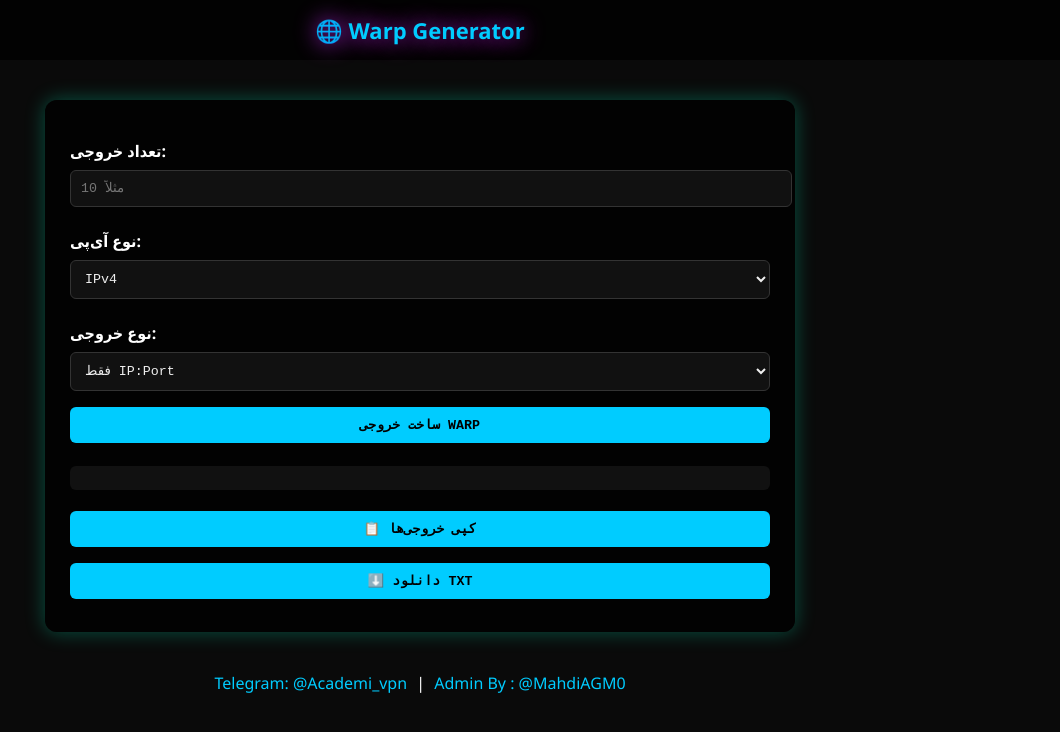
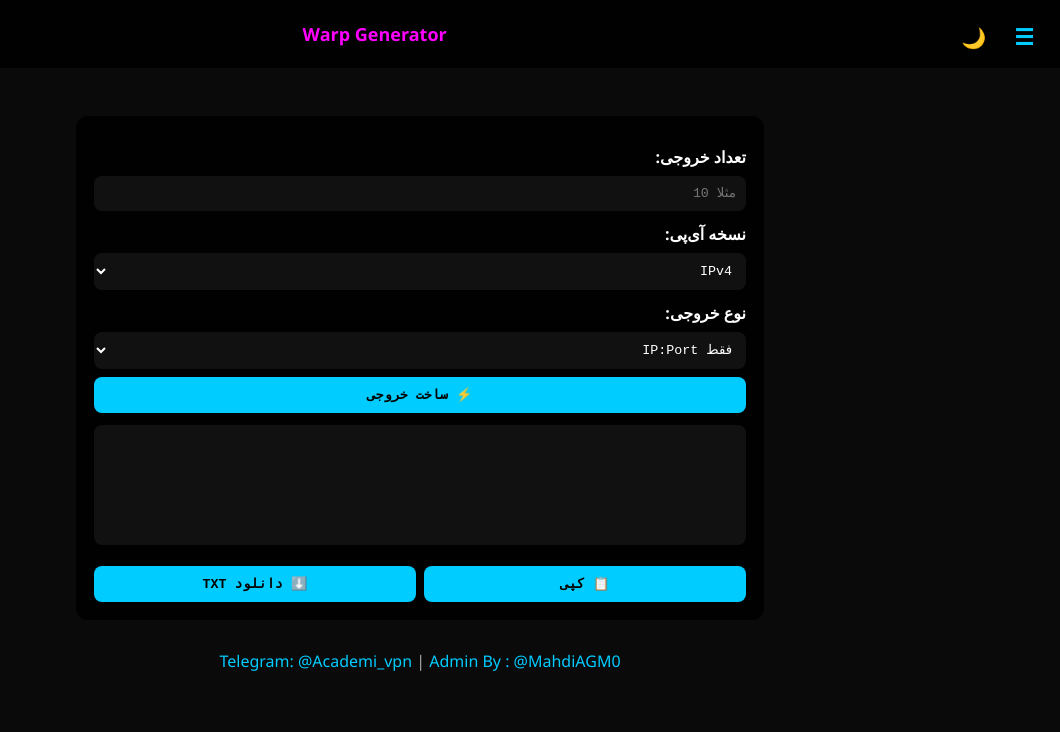
Before and after one commit to Academivpn73/Warp, a plain HTML site: page warp.html in a window 1280 px wide. Shown: the whole page, without its empty margins (220-1280 px from the left). Drawn offline with Linux system fonts and the light colour scheme.

Commit message:
Update warp.html

```diff
--- a/warp.html
+++ b/warp.html
@@ -1,178 +1,101 @@
 <!DOCTYPE html>
-<html lang="fa">
+<html lang="fa" dir="rtl">
 <head>
-  <meta charset="UTF-8">
-  <meta name="viewport" content="width=device-width, initial-scale=1.0">
+  <meta charset="utf-8"/><meta name="viewport" content="width=device-width,initial-scale=1"/>
   <title>Warp Generator - Academi VPN</title>
   <style>
-    body {
-      margin: 0;
-      padding: 0;
-      font-family: 'Segoe UI', Tahoma, Geneva, Verdana, sans-serif;
-      transition: background 0.5s, color 0.5s;
-      background: #0a0a0a;
-      color: #fff;
-    }
-    body.light {
-      background: #f5f5f5;
-      color: #222;
-    }
-
-    header {
-      padding: 15px 30px;
-      background: rgba(0, 0, 0, 0.8);
-      text-align: center;
-      position: sticky;
-      top: 0;
-      z-index: 1000;
-    }
-    header h1 {
-      font-size: 22px;
-      color: #00ccff;
-      margin: 0;
-      animation: glow 2s infinite alternate;
-    }
-    @keyframes glow {
-      from { text-shadow: 0 0 10px #00ccff; }
-      to { text-shadow: 0 0 25px #ff00ff; }
-    }
-
-    .container {
-      max-width: 700px;
-      margin: 40px auto;
-      background: rgba(0,0,0,0.8);
-      padding: 25px;
-      border-radius: 12px;
-      box-shadow: 0 0 20px rgba(0,255,200,0.3);
-    }
-
-    label {
-      display: block;
-      margin-top: 15px;
-      font-weight: bold;
-    }
-    input, select, button, textarea {
-      width: 100%;
-      margin: 8px 0;
-      padding: 10px;
-      border-radius: 6px;
-      border: none;
-      font-family: monospace;
-    }
-    input, select, textarea {
-      background: #111;
-      color: #eee;
-      border: 1px solid #333;
-    }
-    button {
-      background: #00ccff;
-      color: #000;
-      font-weight: bold;
-      cursor: pointer;
-      transition: 0.3s;
-    }
-    button:hover {
-      background: #ff00ff;
-      color: #fff;
-    }
-
-    pre {
-      background: #111;
-      padding: 12px;
-      border-radius: 6px;
-      white-space: pre-wrap;
-      word-break: break-word;
-      color: #eee;
-      margin-top: 15px;
-    }
-
-    .footer {
-      text-align: center;
-      margin-top: 25px;
-    }
-    .footer a {
-      color: #00ccff;
-      text-decoration: none;
-      margin: 0 5px;
-    }
+    :root{--bg:#0a0a0a;--panel:rgba(0,0,0,0.85);--accent:#00ccff;--header-h:68px}
+    *{box-sizing:border-box} body{margin:0;padding:0;font-family:Segoe UI;background:var(--bg);color:#fff;transition:background .3s,color .3s} body.light{background:#f5f5f5;color:#222}
+    header{position:fixed;top:0;left:0;right:0;height:var(--header-h);display:flex;align-items:center;justify-content:flex-start;padding:0 16px;background:var(--panel);z-index:1200}
+    .left-controls{display:flex;gap:10px;align-items:center}
+    .hamburger{border:0;background:transparent;color:var(--accent);font-size:22px;padding:8px 10px;border-radius:8px;cursor:pointer}
+    .toggle-mode{border:0;background:transparent;color:var(--accent);font-size:20px;padding:6px 8px;border-radius:8px;cursor:pointer}
+    .logo-title{margin:0;flex:1;text-align:center;font-size:18px;color:#ff00ff}
+    .dropdown-menu{position:fixed;top:76px;left:16px;min-width:200px;background:rgba(18,18,18,0.98);border-radius:10px;box-shadow:0 8px 30px rgba(0,0,0,0.6);overflow:hidden;transform-origin:top left;transform:translateY(-8px) scale(.98);opacity:0;visibility:hidden;transition:transform .22s ease,opacity .22s ease,visibility .22s;display:flex;flex-direction:column;z-index:1199}
+    .dropdown-menu.open{transform:translateY(0) scale(1);opacity:1;visibility:visible}
+    .dropdown-menu a{display:block;padding:12px 16px;color:var(--accent);text-decoration:none;font-weight:700;border-bottom:1px solid rgba(255,255,255,0.03)}
+    main{padding-top:calc(var(--header-h) + 30px);max-width:720px;margin:0 auto;padding-left:16px;padding-right:16px}
+    .panel{background:var(--panel);padding:18px;border-radius:12px;margin-top:18px}
+    label{display:block;margin-top:12px;font-weight:700}
+    input,select,button,pre{width:100%;padding:10px;margin-top:8px;border-radius:8px;border:0;background:#111;color:#fff;font-family:monospace}
+    button{background:var(--accent);color:#000;font-weight:700;cursor:pointer}
+    button:hover{opacity:.9}
+    pre{white-space:pre-wrap;word-break:break-word}
+    footer{text-align:center;margin:30px 0;color:#aaa}
+    footer a{color:var(--accent);text-decoration:none}
   </style>
 </head>
 <body>
   <header>
-    <h1>🌐 Warp Generator</h1>
+    <div class="left-controls">
+      <button class="hamburger" id="hambBtn">☰</button>
+      <button class="toggle-mode" id="themeToggle">🌙</button>
+    </div>
+    <h1 class="logo-title">Warp Generator</h1>
   </header>
 
-  <div class="container">
-    <label>تعداد خروجی:</label>
-    <input type="number" id="count" placeholder="مثلاً 10" min="1" max="100">
+  <nav class="dropdown-menu" id="dropdownMenu">
+    <a href="index.html">🏠 صفحه اصلی</a>
+    <a href="wg.html">⚡ WireGuard Gaming</a>
+    <a href="wg-v2ray.html">🔹 WireGuard برای V2Ray</a>
+    <a href="telegram.html">📡 پروکسی تلگرام</a>
+  </nav>
 
-    <label>نوع آی‌پی:</label>
-    <select id="ipType">
-      <option value="ipv4">IPv4</option>
-      <option value="ipv6">IPv6</option>
-    </select>
+  <main>
+    <div class="panel">
+      <label>تعداد خروجی:</label>
+      <input id="count" type="number" min="1" max="200" placeholder="مثلا 10">
+      <label>نسخه آی‌پی:</label>
+      <select id="ipType"><option value="ipv4">IPv4</option><option value="ipv6">IPv6</option></select>
+      <label>نوع خروجی:</label>
+      <select id="outputType"><option value="ip">فقط IP:Port</option><option value="warp">کانفیگ warp://</option></select>
+      <button id="genBtn">⚡ ساخت خروجی</button>
+      <pre id="out" style="min-height:120px;margin-top:12px"></pre>
+      <div style="display:flex;gap:8px;margin-top:8px">
+        <button id="copyBtn">📋 کپی</button>
+        <button id="downloadBtn">⬇️ دانلود TXT</button>
+      </div>
+    </div>
 
-    <label>نوع خروجی:</label>
-    <select id="outputType">
-      <option value="ip">فقط IP:Port</option>
-      <option value="warp">کانفیگ warp://</option>
-    </select>
+    <footer>
+      <a href="https://t.me/Academi_vpn">Telegram: @Academi_vpn</a> |
+      <a href="https://t.me/MahdiAGM0">Admin By : @MahdiAGM0</a>
+    </footer>
+  </main>
 
-    <button onclick="generateWarp()">ساخت خروجی WARP</button>
-    <pre id="warpOutput"></pre>
-    <button onclick="copyWarp()">📋 کپی خروجی‌ها</button>
-    <button onclick="downloadWarp()">⬇️ دانلود TXT</button>
-  </div>
+<script>
+  // menu + theme (shared)
+  const hamb = document.getElementById('hambBtn'), menu = document.getElementById('dropdownMenu');
+  hamb.addEventListener('click', ()=> menu.classList.toggle('open'));
+  document.addEventListener('click', (e)=> { if(!e.composedPath().includes(menu) && e.target !== hamb && menu.classList.contains('open')) menu.classList.remove('open')});
+  const themeToggle = document.getElementById('themeToggle'); themeToggle.addEventListener('click', ()=> { document.body.classList.toggle('light'); themeToggle.textContent = document.body.classList.contains('light') ? '☀️' : '🌙'; });
 
-  <div class="footer">
-    <a href="https://t.me/Academi_vpn">Telegram: @Academi_vpn</a> |
-    <a href="https://t.me/MahdiAGM0">Admin By : @MahdiAGM0</a>
-  </div>
+  // generator
+  function rand(min,max){return Math.floor(Math.random()*(max-min+1))+min}
+  function randomIPv4(){return `${rand(1,255)}.${rand(0,255)}.${rand(0,255)}.${rand(1,254)}`}
+  function randomIPv6(){let blocks=[];for(let i=0;i<8;i++)blocks.push(Math.floor(Math.random()*0xFFFF).toString(16));return blocks.join(":")}
 
-  <script>
-    function rand(min, max) {
-      return Math.floor(Math.random() * (max - min + 1)) + min;
+  document.getElementById('genBtn').addEventListener('click', ()=>{
+    const count = parseInt(document.getElementById('count').value) || 1;
+    const type = document.getElementById('ipType').value;
+    const outType = document.getElementById('outputType').value;
+    let out = '';
+    for(let i=1;i<=count;i++){
+      const ip = (type==='ipv4')? randomIPv4(): randomIPv6();
+      const port = rand(1000,65000);
+      if(outType==='ip') out += `${ip}:${port}\n`; else out += `warp://${ip}:${port}?ifp=40-80&ifps=40-100&ifpd=4-8&ifpm=m4#Telegram:@Academi_vpn${i}\n`;
     }
-    function randomIPv4() {
-      return `${rand(1,255)}.${rand(0,255)}.${rand(0,255)}.${rand(1,254)}`;
-    }
-    function randomIPv6() {
-      let blocks = [];
-      for (let i=0; i<8; i++) blocks.push(Math.floor(Math.random()*0xFFFF).toString(16));
-      return blocks.join(":");
-    }
+    document.getElementById('out').textContent = out;
+  });
 
-    function generateWarp() {
-      let count = parseInt(document.getElementById("count").value);
-      let type = document.getElementById("ipType").value;
-      let oType = document.getElementById("outputType").value;
-      let out = "";
-      for (let i=1; i<=count; i++) {
-        let ip = (type === "ipv4") ? randomIPv4() : randomIPv6();
-        let port = rand(1000, 65000);
-        if (oType === "ip") {
-          out += `${ip}:${port}\n`;
-        } else {
-          out += `warp://${ip}:${port}?ifp=40-80&ifps=40-100&ifpd=4-8&ifpm=m4#Telegram:@Academi_vpn${i}\n`;
-        }
-      }
-      document.getElementById("warpOutput").textContent = out;
-    }
-
-    function copyWarp() {
-      let text = document.getElementById("warpOutput").textContent;
-      navigator.clipboard.writeText(text);
-      alert("کپی شد!");
-    }
-
-    function downloadWarp() {
-      let text = document.getElementById("warpOutput").textContent;
-      const blob = new Blob([text], { type: 'text/plain' });
-      const a = document.createElement('a');
-      a.href = URL.createObjectURL(blob);
-      a.download = "warp-servers.txt";
-      a.click();
-    }
-  </script>
+  document.getElementById('copyBtn').addEventListener('click', ()=> {
+    const text = document.getElementById('out').textContent;
+    navigator.clipboard.writeText(text).then(()=>alert('کپی شد!'));
+  });
+  document.getElementById('downloadBtn').addEventListener('click', ()=> {
+    const text = document.getElementById('out').textContent;
+    const a = document.createElement('a'); a.href = URL.createObjectURL(new Blob([text],{type:'text/plain'})); a.download='warp-servers.txt'; a.click();
+  });
+</script>
 </body>
 </html>
```
